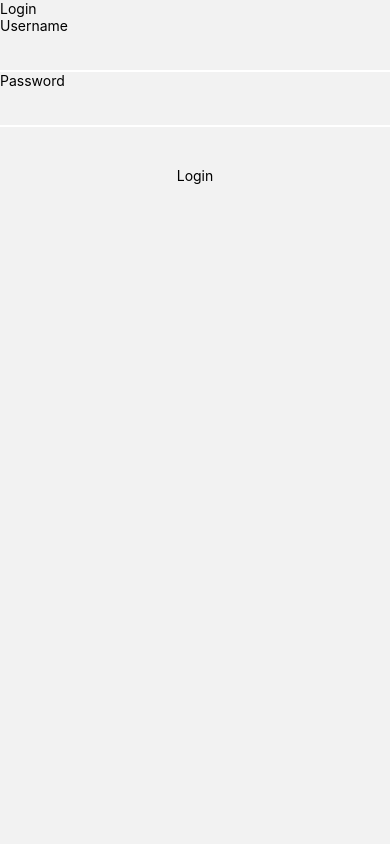
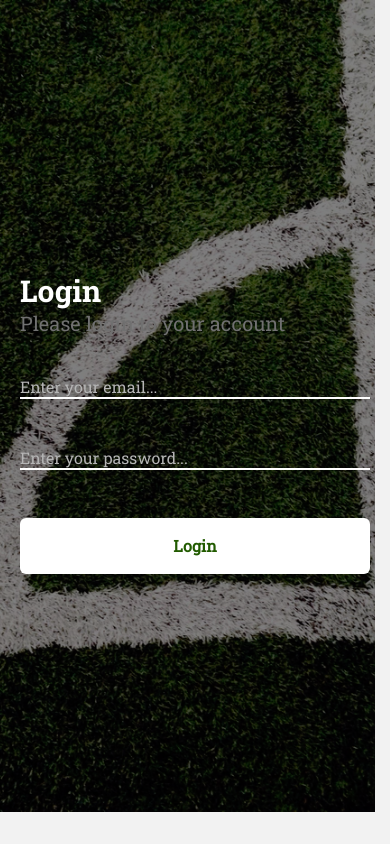
Before and after one commit to itbel/bolao_, a React Native app: screen /Login in a window 390 px wide. Built offline with nearby package versions, Linux system fonts and the light colour scheme; no server answers; what aws-amplify would draw is missing.

Commit message:
Login screen improvements Functional login

```diff
--- /dev/null
+++ b/src/hooks/useLoginForm.ts
@@ -0,0 +1,22 @@
+import { useState } from "react";
+import { useUserContext } from "../contexts/UserContext";
+export default function useLoginForm() {
+    const { loginUser } = useUserContext();
+    const [form, setForm] = useState({
+        email: "",
+        password: "",
+    });
+    const [isSubmitting, setIsSubmitting] = useState(false);
+    const handleChange = (key: keyof typeof form, value: string) => {
+        setForm({
+            ...form,
+            [key]: value,
+        });
+    };
+    const handleSubmit = async () => {
+        setIsSubmitting(true);
+        await loginUser({ email: form.email, password: form.password });
+        setIsSubmitting(false);
+    };
+    return { isSubmitting, form, handleSubmit, handleChange };
+}
--- a/src/screens/auth/Login.tsx
+++ b/src/screens/auth/Login.tsx
@@ -1,39 +1,91 @@
-import { View, Text, TextInput } from "react-native";
+import {
+    ImageBackground,
+    Text,
+    StyleSheet,
+    TextInput as RNTextInput,
+} from "react-native";
 import SimpleButton from "../../components/Button/SimpleButton";
 import { SafeAreaView } from "react-native-safe-area-context";
+import { useRef } from "react";
+import SimpleTextInput from "../../components/TextInput/SimpleTextInput";
+import useLoginForm from "../../hooks/useLoginForm";
+
 export default function Login() {
-    const login = async () => {
-        return null;
-    };
+    const passwordRef = useRef<RNTextInput>(null);
+    const { form, handleChange, handleSubmit, isSubmitting } = useLoginForm();
     return (
-        <SafeAreaView>
-            <Text>Login</Text>
-            <Text>Username</Text>
-            <TextInput
-                style={{
-                    color: "white",
-                    borderBottomColor: "white",
-                    paddingVertical: 8,
-                    fontSize: 16,
-                    borderBottomWidth: 2,
-                }}
-            />
-            <Text>Password</Text>
-            <TextInput
-                style={{
-                    color: "white",
-                    borderBottomColor: "white",
-                    paddingVertical: 8,
-                    fontSize: 16,
-                    borderBottomWidth: 2,
-                }}
-            />
-            <SimpleButton
-                labelStyle={{ textAlign: "center" }}
-                buttonStyle={{ marginTop: 40 }}
-                label="Login"
-                onPress={login}
-            />
+        <SafeAreaView style={styles.container}>
+            <ImageBackground
+                resizeMode="cover"
+                source={require("../../../assets/media/login.png")}
+                style={styles.background}
+            >
+                <Text style={styles.header}>Login</Text>
+                <Text style={styles.subheader}>Please login to your account</Text>
+                <SimpleTextInput
+                    autoCompleteType="email"
+                    autoCapitalize="none"
+                    onChangeText={(value) => handleChange("email", value)}
+                    value={form.email}
+                    onSubmitEditing={() => passwordRef.current?.focus()}
+                    returnKeyType="next"
+                    placeholder="Enter your email..."
+                />
+                <SimpleTextInput
+                    secureTextEntry={true}
+                    autoCompleteType="password"
+                    autoCapitalize="none"
+                    onChangeText={(value) => handleChange("password", value)}
+                    value={form.password}
+                    ref={passwordRef}
+                    returnKeyType="done"
+                    placeholder="Enter your password..."
+                />
+                <SimpleButton
+                    isLoading={isSubmitting}
+                    labelStyle={styles.buttonLabel}
+                    buttonStyle={styles.button}
+                    label="Login"
+                    onPress={handleSubmit}
+                />
+            </ImageBackground>
         </SafeAreaView>
     );
 }
+
+const styles = StyleSheet.create({
+    container: {
+        ...StyleSheet.absoluteFillObject,
+    },
+    background: {
+        justifyContent: "center",
+        flex: 1,
+        padding: 20,
+    },
+    header: {
+        color: "#fff",
+        fontFamily: "RobotoSlab-Bold",
+        fontSize: 30,
+    },
+    subheader: {
+        color: "#707070",
+        fontSize: 20,
+        fontFamily: "RobotoSlab-Regular",
+        marginBottom: 40,
+    },
+    button: {
+        backgroundColor: "#fff",
+        justifyContent: "center",
+        alignItems: "center",
+        borderRadius: 6,
+
+        padding: 16,
+        height: 56,
+    },
+    buttonLabel: {
+        color: "#225B00",
+        fontFamily: "RobotoSlab-Regular",
+        fontSize: 16,
+        fontWeight: "bold",
+    },
+});
```
